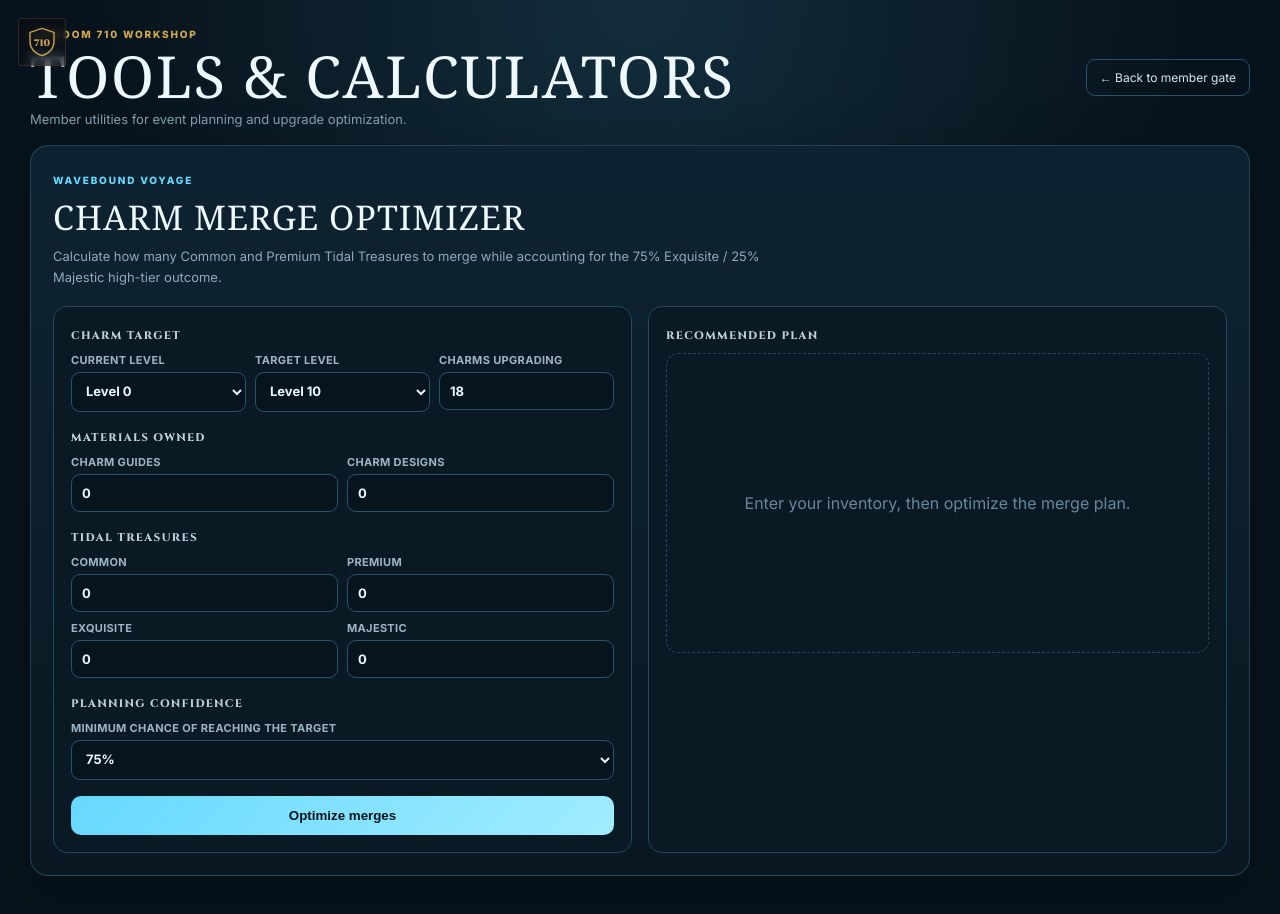
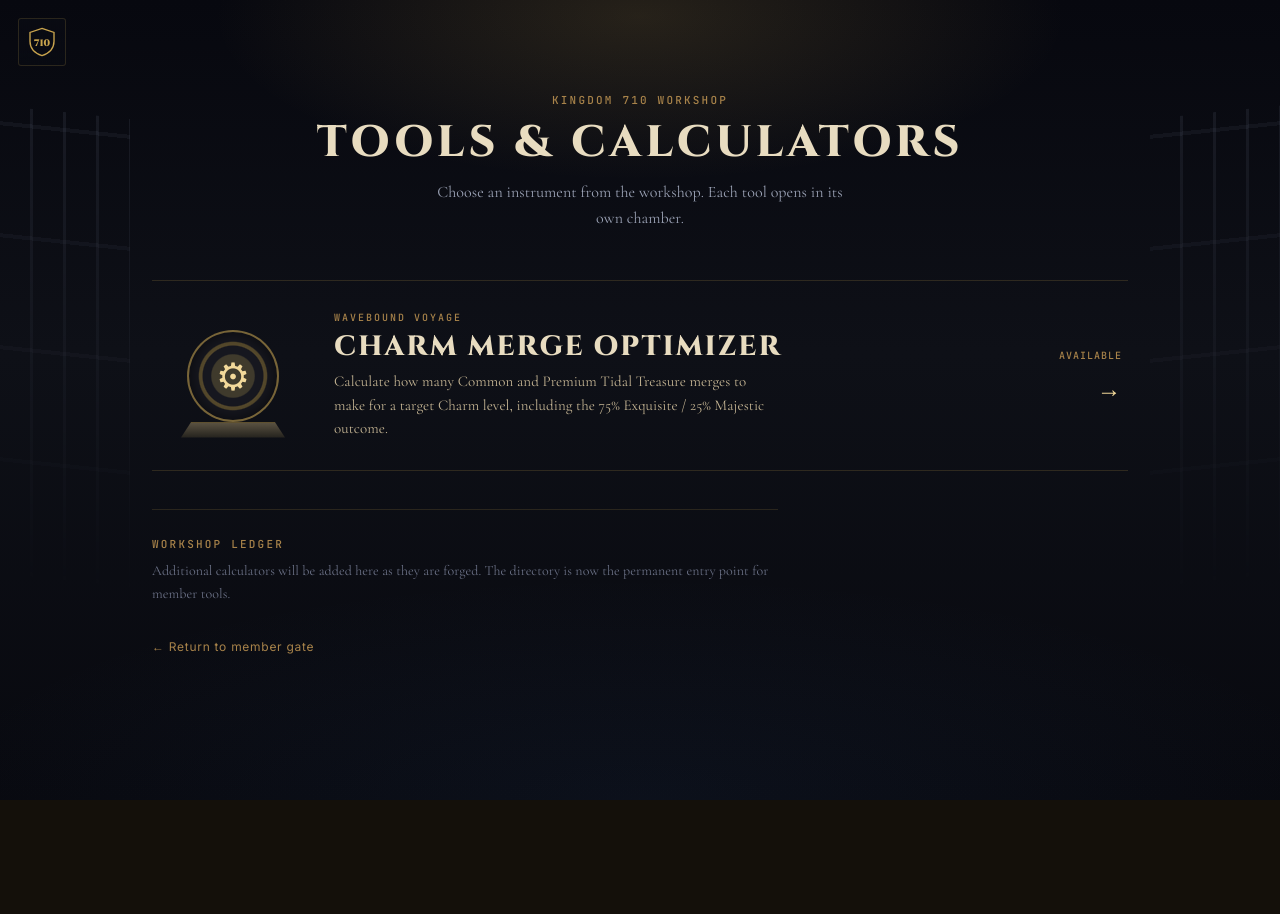
Before and after one commit to zkabeer1997-wq/KvK-Tracker-710, a Next.js app: page /tools in a window 1280 px wide. Shown: the top 914 px of the page. After the commit the page ends 800 px from the top, so only its background shows below. Built offline with nearby package versions, Linux system fonts and the light colour scheme.

Commit message:
turn tools page into directory

```diff
--- a/app/tools/page.js
+++ b/app/tools/page.js
@@ -1,27 +1,89 @@
 import Link from 'next/link';
-import WaveboundCharmOptimizer from './WaveboundCharmOptimizer';
 
 export const metadata = {
   title: 'K710 Tools & Calculators',
 };
 
+const tools = [
+  {
+    key: 'wavebound-charms',
+    event: 'Wavebound Voyage',
+    title: 'Charm Merge Optimizer',
+    description: 'Calculate how many Common and Premium Tidal Treasure merges to make for a target Charm level, including the 75% Exquisite / 25% Majestic outcome.',
+    status: 'Available',
+  },
+];
+
 export default function ToolsPage({ searchParams }) {
   const memberId = typeof searchParams?.member_id === 'string' ? searchParams.member_id : '';
+  const query = memberId ? `?member_id=${encodeURIComponent(memberId)}` : '';
   const backHref = memberId ? `/player-record?member_id=${encodeURIComponent(memberId)}` : '/player-record';
 
   return (
-    <main style={{minHeight:'100vh',background:'radial-gradient(circle at 50% 0%,rgba(70,166,205,.18),transparent 34rem),#07131c',color:'#edf8ff',padding:'28px 18px 54px'}}>
-      <div style={{width:'min(1220px,100%)',margin:'0 auto'}}>
-        <div style={{display:'flex',justifyContent:'space-between',gap:16,alignItems:'center',marginBottom:18,flexWrap:'wrap'}}>
-          <div>
-            <div style={{fontSize:10,letterSpacing:'.18em',textTransform:'uppercase',color:'#d3a94e',fontWeight:900}}>Kingdom 710 Workshop</div>
-            <h1 style={{fontFamily:"Georgia,'Times New Roman',serif",fontWeight:500,fontSize:'clamp(34px,5vw,58px)',lineHeight:1,margin:'7px 0 6px'}}>Tools & Calculators</h1>
-            <p style={{color:'#839eae',fontSize:13,margin:0}}>Member utilities for event planning and upgrade optimization.</p>
-          </div>
-          <Link href={backHref} style={{color:'#d7e7ef',textDecoration:'none',border:'1px solid #28516a',borderRadius:9,padding:'10px 13px',fontSize:12}}>← Back to member gate</Link>
+    <main className="armory tools-workshop">
+      <div className="armory-atmos" aria-hidden="true" />
+      <span className="armory-rack-l" aria-hidden="true" />
+      <span className="armory-rack-r" aria-hidden="true" />
+
+      <div className="armory-inner tools-workshop-inner">
+        <header className="armory-head tools-workshop-head">
+          <span className="k-mark">Kingdom 710 Workshop</span>
+          <h1 className="k-display armory-title">Tools &amp; Calculators</h1>
+          <p className="k-narrative armory-lede">Choose an instrument from the workshop. Each tool opens in its own chamber.</p>
+        </header>
+
+        <div className="tools-directory" role="list">
+          {tools.map((tool) => (
+            <Link key={tool.key} href={`/tools/${tool.key}${query}`} className="tool-entry" role="listitem">
+              <span className="tool-device" aria-hidden="true">
+                <span className="tool-device-ring">⚙</span>
+                <span className="tool-device-foot" />
+              </span>
+              <span className="tool-entry-copy">
+                <span className="k-mark tool-event">{tool.event}</span>
+                <strong className="k-display">{tool.title}</strong>
+                <span className="k-narrative tool-description">{tool.description}</span>
+              </span>
+              <span className="tool-entry-meta">
+                <span>{tool.status}</span>
+                <b aria-hidden="true">→</b>
+              </span>
+            </Link>
+          ))}
         </div>
-        <WaveboundCharmOptimizer />
+
+        <div className="tools-empty-note">
+          <span className="k-mark">Workshop Ledger</span>
+          <p className="k-narrative">Additional calculators will be added here as they are forged. The directory is now the permanent entry point for member tools.</p>
+        </div>
+
+        <Link href={backHref} className="tools-back">← Return to member gate</Link>
       </div>
+
+      <style>{`
+        .tools-workshop{color:var(--parchment)}
+        .tools-workshop-inner{width:min(1040px,100%)}
+        .tools-workshop-head{margin-bottom:clamp(34px,6vh,62px)}
+        .tools-directory{border-top:1px solid var(--edge)}
+        .tool-entry{display:grid;grid-template-columns:150px minmax(0,1fr) 112px;gap:26px;align-items:center;min-height:190px;padding:26px 6px;text-decoration:none;color:inherit;border-bottom:1px solid var(--edge);transition:background var(--t-ui) ease,padding var(--t-ui) var(--ease-cine)}
+        .tool-entry:hover,.tool-entry:focus-visible{background:rgba(201,164,78,.055);padding-inline:18px;outline:none}
+        .tool-device{height:132px;position:relative;display:grid;place-items:center}
+        .tool-device-ring{width:92px;height:92px;border-radius:50%;display:grid;place-items:center;font-size:38px;color:var(--gold-hot);background:radial-gradient(circle,#3f3a2c 0 34%,#171820 36% 48%,#5a4d2e 50% 54%,#171820 56%);border:2px solid rgba(201,164,78,.55);box-shadow:inset 0 0 18px rgba(0,0,0,.7);transition:transform var(--t-ui) var(--ease-cine),filter var(--t-ui) ease}
+        .tool-device-foot{position:absolute;bottom:4px;width:104px;height:16px;background:linear-gradient(180deg,#595141,#24221d);border-top:1px solid rgba(201,164,78,.35);clip-path:polygon(10% 0,90% 0,100% 100%,0 100%)}
+        .tool-entry:hover .tool-device-ring,.tool-entry:focus-visible .tool-device-ring{transform:rotate(16deg) scale(1.04);filter:drop-shadow(0 0 8px rgba(201,164,78,.28))}
+        .tool-entry-copy{display:flex;flex-direction:column;align-items:flex-start;min-width:0}
+        .tool-event{color:var(--brass);font-size:10px;margin-bottom:8px}
+        .tool-entry-copy strong{font-size:clamp(19px,2.5vw,28px);letter-spacing:.07em;color:var(--parchment)}
+        .tool-description{margin-top:9px;color:var(--parchment-dim);font-size:15px;line-height:1.55;max-width:62ch}
+        .tool-entry-meta{display:flex;flex-direction:column;align-items:flex-end;gap:12px;color:var(--brass);font-family:var(--font-mono);font-size:10px;letter-spacing:.1em;text-transform:uppercase}
+        .tool-entry-meta b{font-size:24px;font-family:var(--font-body);font-weight:400;color:var(--gold-hot)}
+        .tools-empty-note{margin-top:38px;padding-top:22px;border-top:1px solid rgba(201,164,78,.16);max-width:62ch}
+        .tools-empty-note p{margin:8px 0 0;color:var(--t-muted);font-size:14px}
+        .tools-back{display:inline-block;margin-top:34px;color:var(--brass);font-family:var(--font-body);font-size:12px;text-decoration:none;letter-spacing:.06em}
+        .tools-back:hover{color:var(--gold-hot)}
+        @media(max-width:700px){.tool-entry{grid-template-columns:92px minmax(0,1fr);gap:18px;padding-block:22px}.tool-entry-meta{grid-column:2;align-items:flex-start;flex-direction:row}.tool-device{height:100px}.tool-device-ring{width:70px;height:70px;font-size:30px}.tool-device-foot{width:82px}.tool-entry:hover,.tool-entry:focus-visible{padding-inline:8px}.tools-workshop-inner{padding-top:86px}}
+        @media(prefers-reduced-motion:reduce){.tool-entry,.tool-device-ring{transition:none}}
+      `}</style>
     </main>
   );
 }
```
